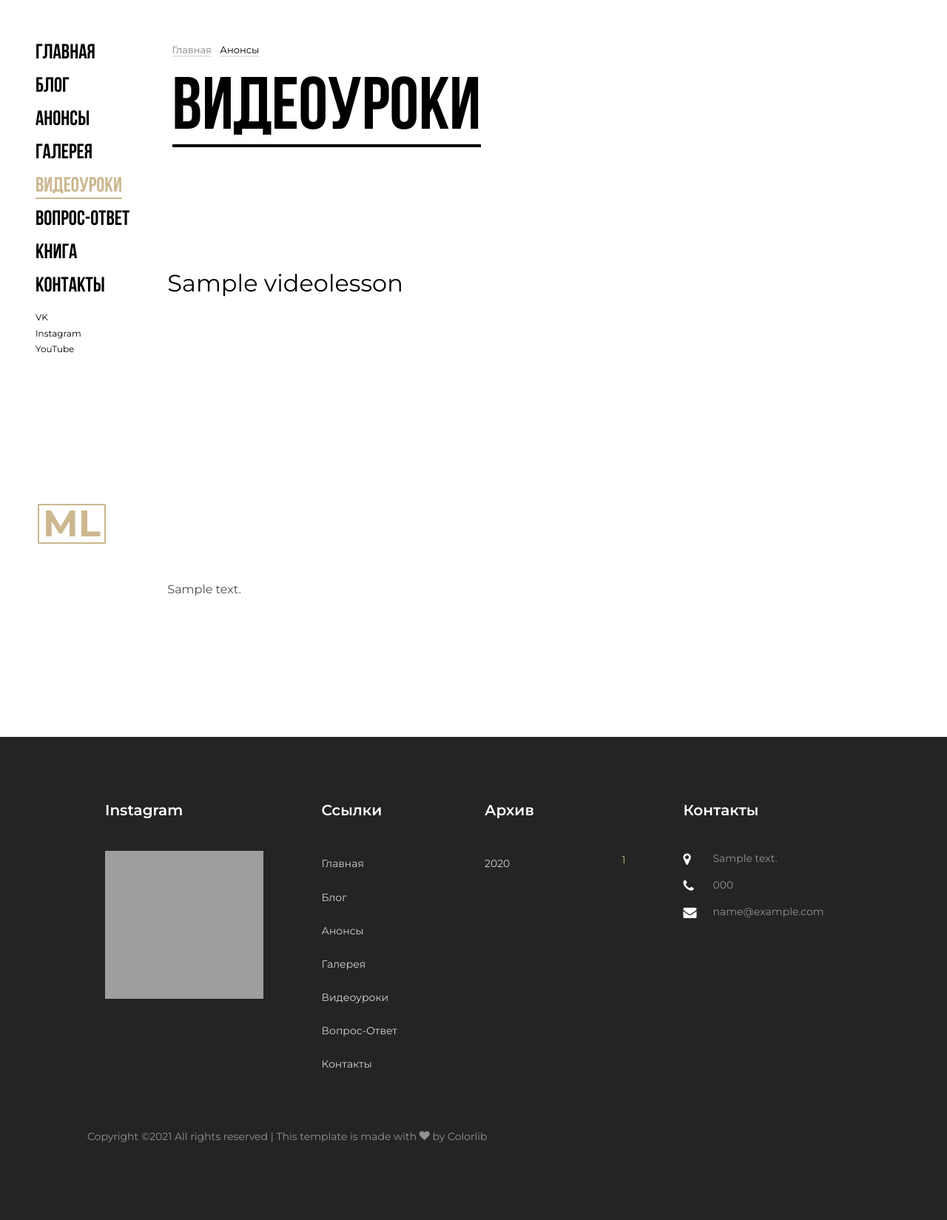
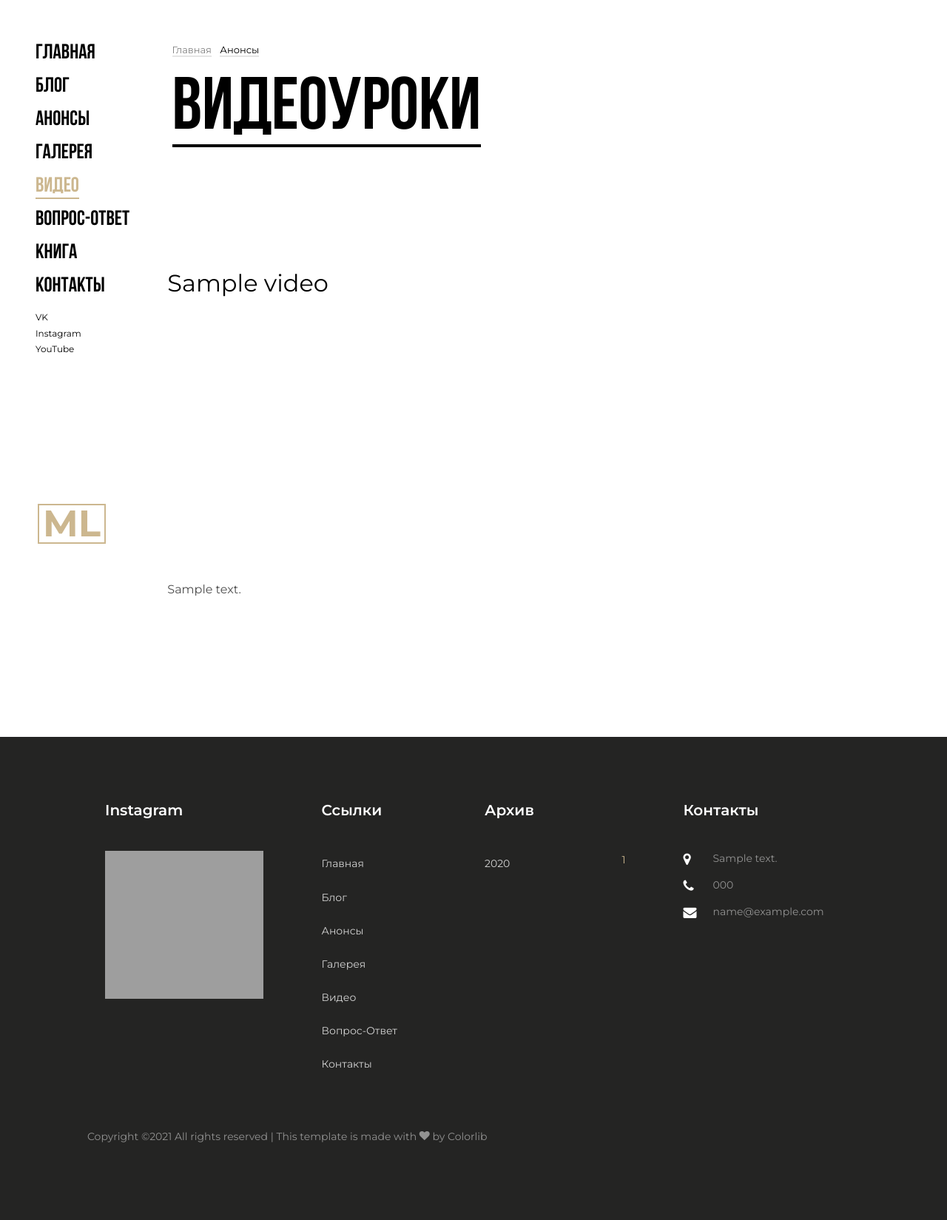
Before and after one commit to fecitpotentiam/chess_blog, a Django app: page /videolessons in a window 1280 px wide. Shown: the whole page at 74% size. Run offline with Django 3.2, Linux system fonts and the light colour scheme; tables that the repository leaves empty hold one stand-in row (values such as "Sample post"); some libraries are stand-ins or nearby versions; some web fonts are replaced; grey boxes are pictures that could not be loaded.

Commit message:
Renames VideoLessons to Video

```diff
--- a/blog/admin.py
+++ b/blog/admin.py
@@ -5,8 +5,8 @@
 from django.contrib import admin
 from django.contrib.admin.options import InlineModelAdmin
 
-from .models import(Post, Category, Event, Comment, Photo, PhotoAlbum, PostImage, VideoLesson, QuestionAnswer,
-  MainInformation)
+from .models import(Post, Category, Event, Comment, Photo, PhotoAlbum, PostImage, Video, QuestionAnswer,
+                    MainInformation)
 
 
 class PhotoAdmin(admin.ModelAdmin):
@@ -50,5 +50,5 @@
 admin.site.register(MainInformation, MainInformationAdmin)
 
 
-for admin_model in [Category, Event, Comment, VideoLesson, QuestionAnswer]:
+for admin_model in [Category, Event, Comment, Video, QuestionAnswer]:
   admin.site.register(admin_model)
--- a/blog/models.py
+++ b/blog/models.py
@@ -145,7 +145,7 @@
         verbose_name_plural = 'Вопросы-ответы'
 
 
-class VideoLesson(models.Model):
+class Video(models.Model):
     title = models.CharField(max_length=80, verbose_name='Название')
     description = models.CharField(max_length=256, verbose_name='Описание')
     link = models.CharField(max_length=80, verbose_name='Ссылка на Youtube')
@@ -155,8 +155,8 @@
         return self.title
 
     class Meta:
-        verbose_name = 'Видеоурок с Youtube'
-        verbose_name_plural = 'Видеоуроки с YouTube'
+        verbose_name = 'Видео с Youtube'
+        verbose_name_plural = 'Видео с YouTube'
 
 
 class MainInformation(models.Model):
@@ -178,5 +178,5 @@
         verbose_name_plural = 'Основная информация'
 
 
-signals.pre_save.connect(receiver=edit_video_link, sender=VideoLesson)
+signals.pre_save.connect(receiver=edit_video_link, sender=Video)
 signals.pre_save.connect(receiver=create_whatsapp_link, sender=MainInformation)
--- a/blog/views.py
+++ b/blog/views.py
@@ -5,7 +5,7 @@
 from django.utils import timezone
 
 # Create your views here.
-from .models import Post, Category, Event, Comment, MainInformation, PhotoAlbum, Photo, PostImage, VideoLesson, QuestionAnswer
+from .models import Post, Category, Event, Comment, MainInformation, PhotoAlbum, Photo, PostImage, Video, QuestionAnswer
 from .forms import CommentForm, QuestionForm
 
 
@@ -134,7 +134,7 @@
 
 
 def youtube_videos(request):
-    videos = VideoLesson.objects.all().order_by('-published_date')
+    videos = Video.objects.all().order_by('-published_date')
     paginator = Paginator(videos, 6)
 
     page = request.GET.get('page')
@@ -145,7 +145,7 @@
     except EmptyPage:
         videos = paginator.page(paginator.num_pages)
 
-    return render(request, 'videolessons.html', {'videos': videos})
+    return render(request, 'video.html', {'videos': videos})
 
 
 def archived_posts(request, pk: int):
--- a/templates/footer.html
+++ b/templates/footer.html
@@ -22,7 +22,7 @@
                         <li><a href="/blog">Блог</a></li>
                         <li><a href="/events">Анонсы</a></li>
                         <li><a href="/albums">Галерея</a></li>
-                        <li><a href="/videolessons">Видеоуроки</a></li>
+                        <li><a href="/video">Видео</a></li>
                         <li><a href="/qa">Вопрос-Ответ</a></li>
                         <li><a href="/contacts">Контакты</a></li>
                     </ul>
--- a/templates/menu.html
+++ b/templates/menu.html
@@ -5,7 +5,7 @@
             <li class="{% if "post" in request.resolver_match.url_name %}colorlib-active{% endif %}"><a href="/blog">Блог</a></li>
             <li class="{% if "event" in request.resolver_match.url_name %}colorlib-active{% endif %}"><a href="/events">Анонсы</a></li>
             <li class="{% if "album" in request.resolver_match.url_name %}colorlib-active{% endif %}"><a href="/albums">Галерея</a></li>
-            <li class="{% if "youtube" in request.resolver_match.url_name %}colorlib-active{% endif %}"><a href="/videolessons">Видеоуроки</a></li>
+            <li class="{% if "youtube" in request.resolver_match.url_name %}colorlib-active{% endif %}"><a href="/video">Видео</a></li>
             <li class="{% if "qa" in request.resolver_match.url_name %}colorlib-active{% endif %}"><a href="/qa">Вопрос-Ответ</a></li>
         <li class="{% if "book" in request.resolver_match.url_name %}colorlib-active{% endif %}"><a href="/book">Книга</a></li>
             <li class="{% if "contacts" in request.resolver_match.url_name %}colorlib-active{% endif %}"><a href="/contacts">Контакты</a></li>
```
Also changed, not shown: templates/video.html (renamed from templates/videolessons.html).
